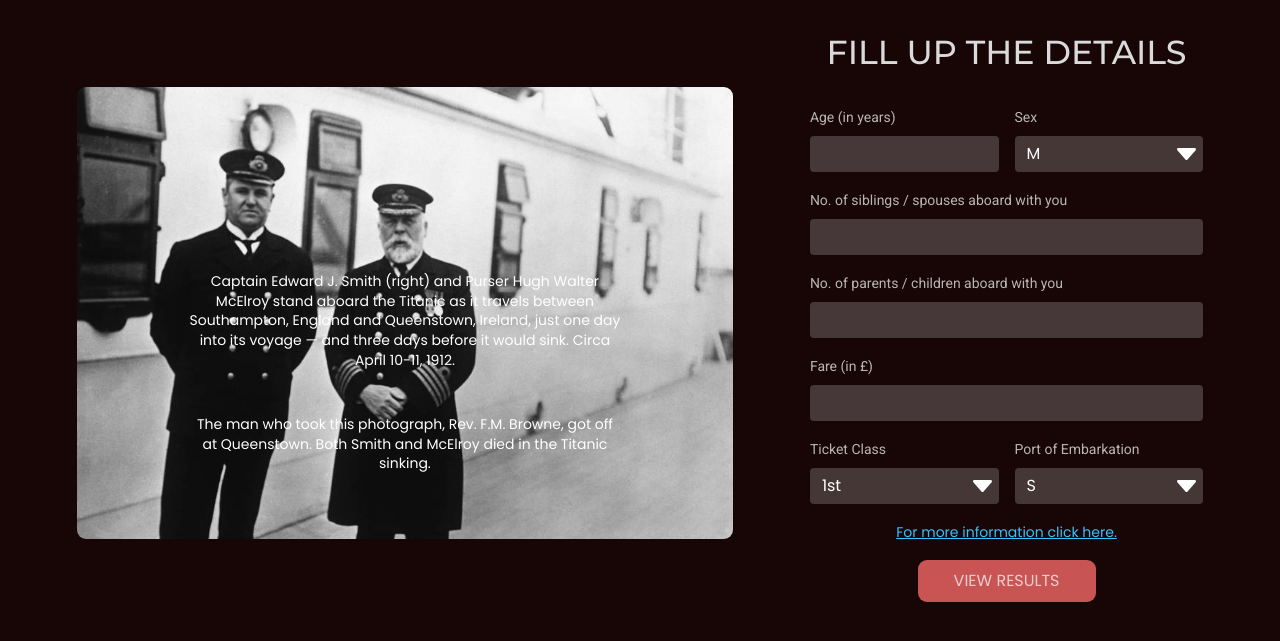
After one commit to dibkb/Titanic-Survival, a Python web app: template templates/form.html in a window 1280 px wide. The commit adds this page. Shown: the top 641 px of the page. Run offline with Jinja, Linux system fonts and the light colour scheme; the template is opened without the code that fills it, so the values that code supplies are empty.

Commit message:
added forms page

```diff
--- /dev/null
+++ b/static/css/form.css
@@ -0,0 +1,191 @@
+@import url('https://fonts.googleapis.com/css2?family=Montserrat:wght@400;500&family=Poppins&family=Roboto:ital,wght@0,400;1,400;1,500&display=swap');
+
+/* Root variables */
+
+:root{
+   --font-heading: 'Roboto', sans-serif;
+   --font-primary: 'Poppins', sans-serif;
+   --red:#C85454;
+   --dark-red:#AF4545;
+   --background:#180606;
+   --light-text-color:rgba(255, 255, 255, 0.7);
+   --heading-light-color:rgba(227, 227, 227, 0.96);
+}
+/* Basic Reset */
+
+*,*::after,*::before{
+   margin: 0;
+   padding: 0;
+   box-sizing: border-box;
+   color: var(--light-text-color);
+   font-family: var(--font-primary);
+   transition: 0.21s;
+   transition-timing-function: ease-in;
+   background-color: var(--background);
+}
+body{
+   overflow-x: hidden;
+}
+
+li,a{
+   text-decoration: none;
+   list-style: none;
+}
+.my-container{
+   min-height: 600px!important;
+   display: grid;
+   grid-template-columns: 1.2fr 1fr;
+   grid-template-areas: "img-col form-col";
+   padding-left: 6vw;
+}
+.img-col{
+   grid-area: img-col;
+   position: relative;
+   margin: auto; /* Center it */
+   border-radius: 9px;
+
+
+}
+.img-col img{
+   max-width:100%;
+   display: block;
+   border-radius: 9px;
+
+}
+.img-col .paragraph{
+   position: absolute;
+   bottom: 0;  /* Black background with 0.5 opacity */
+   width: 100%; /* Full width */
+   padding: 20px; /* Some padding */
+   background-color: transparent;
+   font-size: 14px;
+   display: flex;
+   flex-direction: column;
+   justify-content: center;
+   align-items: center;
+}
+.paragraph p{
+   background-color: transparent;
+   font-family: var(--font-primary);
+   line-height: 140.5%;
+   text-align: center;
+   width: 70%;
+   margin-bottom: 45px;
+   color: #fff;
+}
+.form-col{
+   grid-area: form-col;
+   background-color: var(--background);
+
+}
+form input{
+   background-color: var(--background);
+   box-shadow: none;
+}
+form label{
+   font-family: "Roboto";
+   font-size: 14px;
+}
+form input,form select{
+   background: rgba(255, 255, 255, 0.2)!important;
+   border: none!important;
+   color: #fff!important;
+}
+.form-select{
+   background: url(/static/images/Vector.svg) no-repeat right rgba(255, 255, 255, 0.2)!important;
+   background-position : 96% 50%!important;
+
+}
+.form-control:focus,.form-select:focus{
+   border: 1px solid #fff!important;
+   box-shadow: none!important;
+}
+.form-col form{
+   padding: 3vh 6vw;
+   height: 81%;
+
+}
+.form-heading{
+   text-transform: uppercase;
+   text-align: center;
+   font-size: 2.60vw;
+   font-family: Montserrat;
+   font-weight: 500;
+   padding-top: 6%;
+   color: rgba(227, 227, 227, 0.96);
+
+}
+form .more-info a{
+   font-size: 14px;
+   text-decoration: underline;
+   font-weight: 400;
+   color: #35C2FF;
+}
+form .more-info a:hover{
+   color: #3586FF;
+}
+.btn-result{
+   background-color: var(--red);
+   padding: 9px 36px;
+   border-radius: 9px;
+   text-transform: uppercase;
+   border: none;
+}
+.btn-result:hover{
+   background-color: var(--red);
+   padding: 9px 54px;
+}
+
+@media (max-width: 767.98px){
+   .my-container{
+      padding-left: 0;
+      overflow-x: hidden;
+      display: grid;
+      grid-template-columns: 1fr;
+      grid-template-areas:
+      "form-col"
+      "img-col"
+      ;
+   }
+   .img-col{
+      padding: 3vh 6vw;
+      border-radius: 9px!important;
+      position: relative;
+      display: flex;
+      flex-direction: column;
+   }
+   .img-col .paragraph{
+      position: relative;
+      width: 100%;
+   }
+   .img-col .paragraph p{
+      width: 100%;
+
+   }
+   .form-col .form-heading{
+      font-size: 7.24vw;
+   }
+}
+@media (min-width: 768px) and (max-width: 991.98px){
+   .my-container{
+      grid-template-columns: 1fr 1fr;
+   }
+   .img-col{
+      padding: 3vh 6vw;
+      border-radius: 9px!important;
+      position: relative;
+      display: flex;
+      flex-direction: column;
+   }
+   .img-col .paragraph{
+      position: relative;
+      width: 100%;
+   }
+   .img-col .paragraph p{
+      width: 100%;
+
+   }
+
+
+
+}
--- a/static/css/index.css
+++ b/static/css/index.css
@@ -129,7 +129,7 @@ li,a{
    padding: 9px 45px;
 }
 .get-started-link{
-   background-color: var(--dark-red);
+   background-color: var(--red);
    padding: 9px 24px;
    border-radius: 9px;
 }
@@ -177,8 +177,6 @@ li,a{
       display: flex;
       align-items: center;
       justify-content: center;
-
    }
 
-
 }
--- /dev/null
+++ b/templates/form.html
@@ -0,0 +1,87 @@
+<!DOCTYPE html>
+<html lang="en">
+<head>
+   <meta charset="UTF-8">
+   <meta http-equiv="X-UA-Compatible" content="IE=edge">
+   <meta name="viewport" content="width=device-width, initial-scale=1.0">
+   <link href="https://cdn.jsdelivr.net/npm/bootstrap@5.0.1/dist/css/bootstrap.min.css" rel="stylesheet" integrity="sha384-+0n0xVW2eSR5OomGNYDnhzAbDsOXxcvSN1TPprVMTNDbiYZCxYbOOl7+AMvyTG2x" crossorigin="anonymous">
+   <link rel="stylesheet" href="/static/css/form.css">
+   <title>Fill Up The Form</title>
+</head>
+<body>
+   <div class="my-container">
+      <div class="img-col">
+         <img src="/static/images/titanic-captain.jpg" alt="">
+         <div class="paragraph">
+            <p>Captain Edward J. Smith (right) and Purser Hugh Walter McElroy stand aboard the Titanic as it travels between Southampton, England and Queenstown, Ireland, just one day into its voyage — and three days before it would sink. Circa April 10-11, 1912.</p>
+
+            <p>
+               The man who took this photograph, Rev. F.M. Browne, got off at Queenstown. Both Smith and McElroy died in the Titanic sinking.
+            </p>
+         </div>
+      </div>
+      <div class="form-col">
+         <h3 class="form-heading">Fill up the details</h3>
+         <form action="" method="POST" class="row g-3">
+            <div class="col-sm-6">
+               <label for="age" class="form-label">Age (in years)</label>
+               <input type="text" class="form-control" id="age">
+             </div>
+             <div class="col-sm-6">
+               <label class="form-label" for="sex">Sex</label>
+               <select class="form-select" id="sex">
+                 <option value="1">M</option>
+                 <option value="2">F</option>
+               </select>
+             </div>
+             <div class="col-md-12">
+               <label for="SibSp" class="form-label">No. of siblings / spouses aboard with you</label>
+               <input type="text" class="form-control" id="SibSp" >
+             </div>
+
+             <div class="col-md-12">
+               <label for="Parch" class="form-label">No. of parents / children aboard with you
+               </label>
+               <input type="text" class="form-control" id="Parch" >
+             </div>
+             <div class="col-md-12">
+               <label for="fare" class="form-label">Fare (in £)
+               </label>
+               <input type="text" class="form-control" id="fare" >
+             </div>
+             <div class="col-sm-6">
+               <label class="form-label" for="tclass">Ticket Class</label>
+               <select class="form-select" id="tclass">
+                 <option value="1">1st</option>
+                 <option value="2">2nd</option>
+                 <option value="2">3rd</option>
+               </select>
+             </div>
+             <div class="col-sm-6">
+               <label class="form-label" for="port">Port of Embarkation</label>
+               <select class="form-select" id="port">
+                 <option value="1">S</option>
+                 <option value="2">C</option>
+                 <option value="2">Q</option>
+               </select>
+             </div>
+             <div class="col-md-12 text-center more-info">
+                <a href="">For more information click here.</a>
+             </div>
+             <div class="col-md-12 text-center">
+               <button type="submit" class="btn-result">View Results</button>
+             </div>
+
+
+
+
+
+         </form>
+
+      </div>
+   </div>
+
+   <!-- Bootstrap -->
+   <script src="https://cdn.jsdelivr.net/npm/bootstrap@5.0.1/dist/js/bootstrap.bundle.min.js" integrity="sha384-gtEjrD/SeCtmISkJkNUaaKMoLD0//ElJ19smozuHV6z3Iehds+3Ulb9Bn9Plx0x4" crossorigin="anonymous"></script>
+</body>
+</html>
```
Also changed, not shown: static/images/Vector.png (added), static/images/Vector.svg (added), static/images/caret-down-outline.svg (added), static/images/titanic-captain.jpg (added), static/images/titanic.png (deleted).
